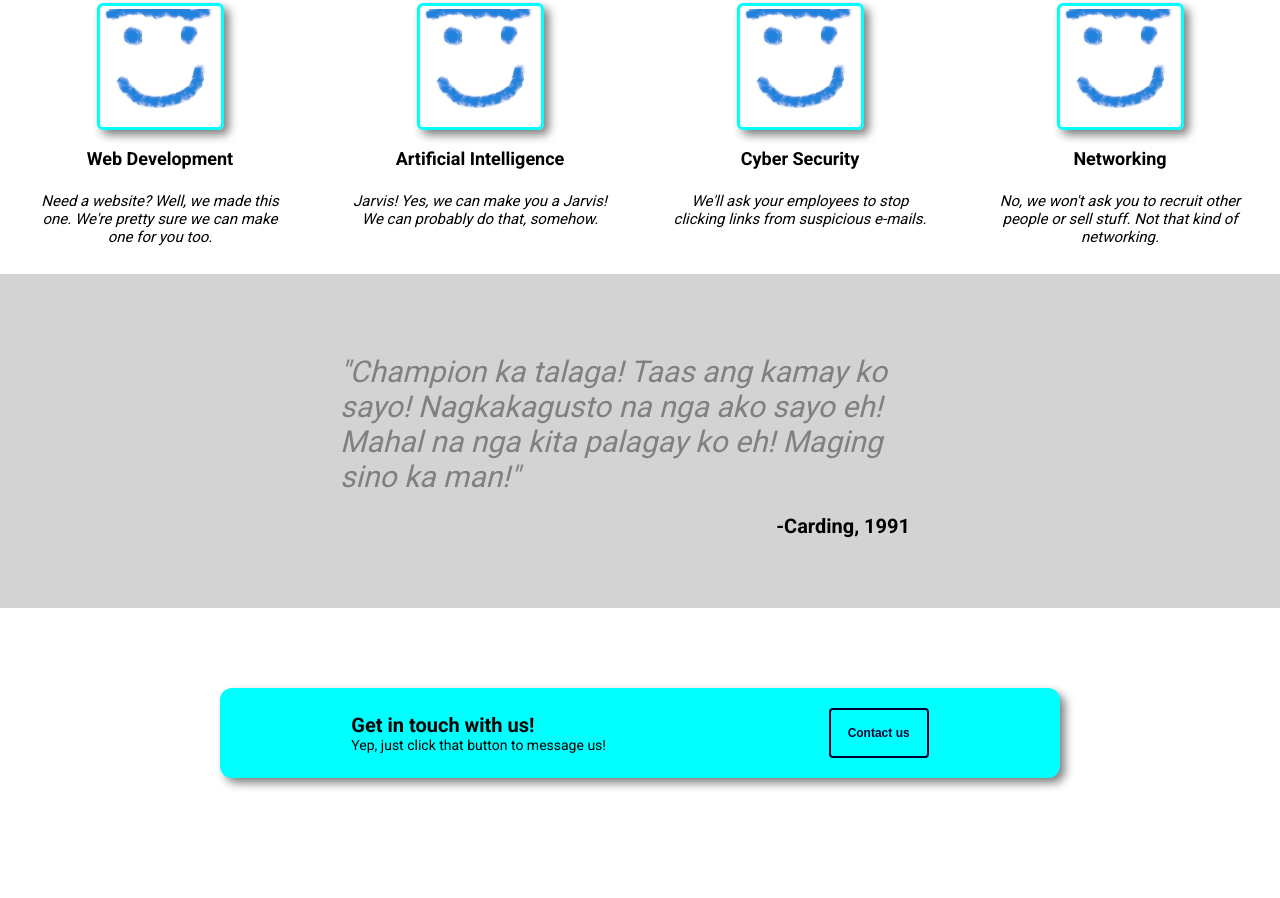
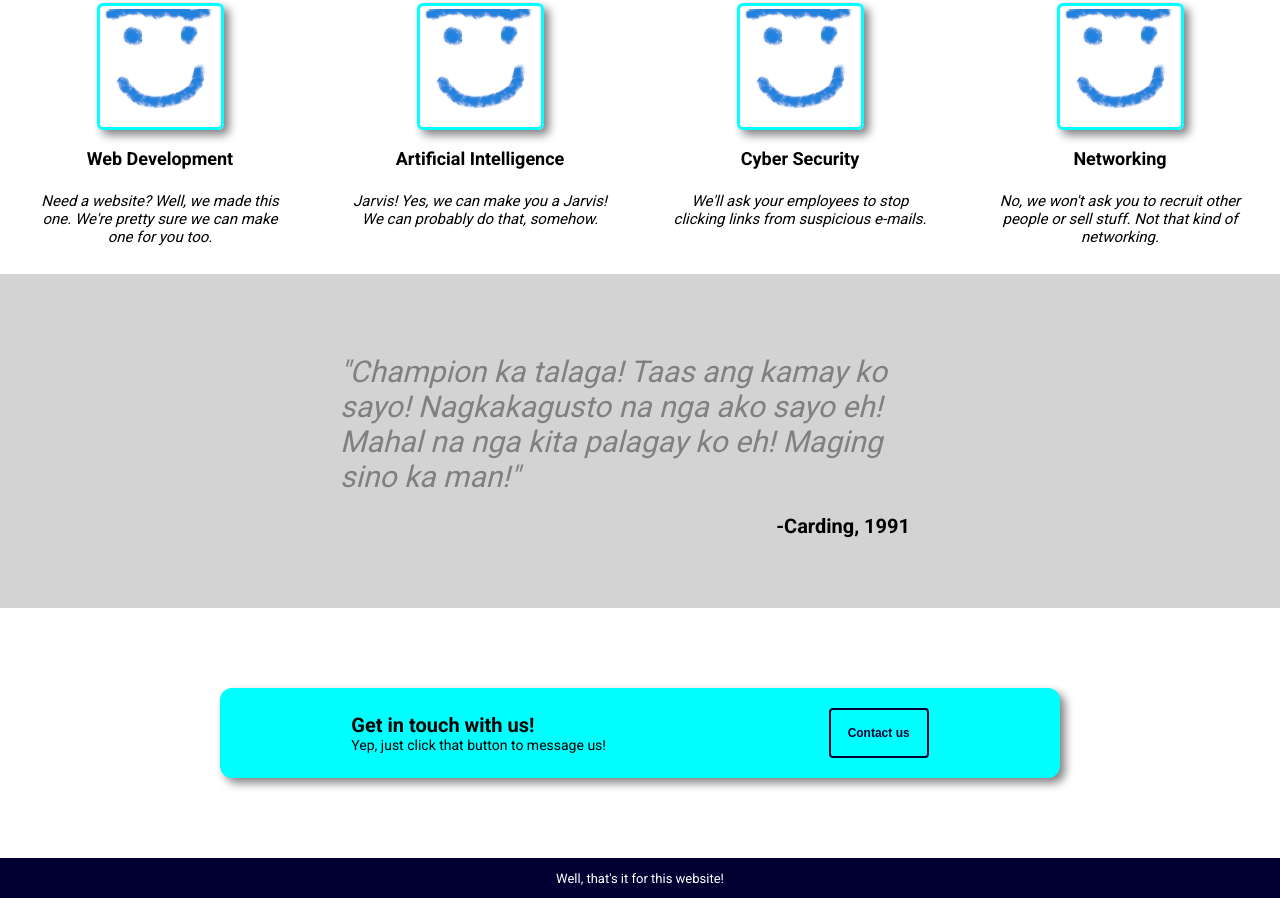
Before and after one commit to Piktrizio/first-landing-page, a plain HTML site: page index.html in a window 1280 px wide. Shown: the part 624-1522 px from the top of the page. Before the commit the page ends 1482 px from the top, so only its background shows below. Drawn offline with Linux system fonts and the light colour scheme.

Commit message:
Create footer for the website

```diff
--- a/css/styles.css
+++ b/css/style.css
@@ -228,3 +228,13 @@ h4{
     flex-direction: column;
     justify-content: center;
 }
+
+.footer{
+    display: flex;
+    background-color: #000033;
+    color: white;
+    justify-content: center;
+    align-items: center;
+    font-size: 13px;
+    height: 40px;
+}
--- a/index.html
+++ b/index.html
@@ -5,7 +5,7 @@
     <meta http-equiv="X-UA-Compatible" content="IE=edge">
     <meta name="viewport" content="width=device-width, initial-scale=1.0">
     <title>TekTricks</title>
-    <link rel="stylesheet" href="css/styles.css">
+    <link rel="stylesheet" href="css/style.css">
 </head>
 <body>
 
@@ -71,7 +71,10 @@
             </div>
             <button id="msg">Contact us</button>
         </div>
+    </div>
 
+    <div class="footer">
+        Well, that's it for this website!
     </div>
 
 
```
